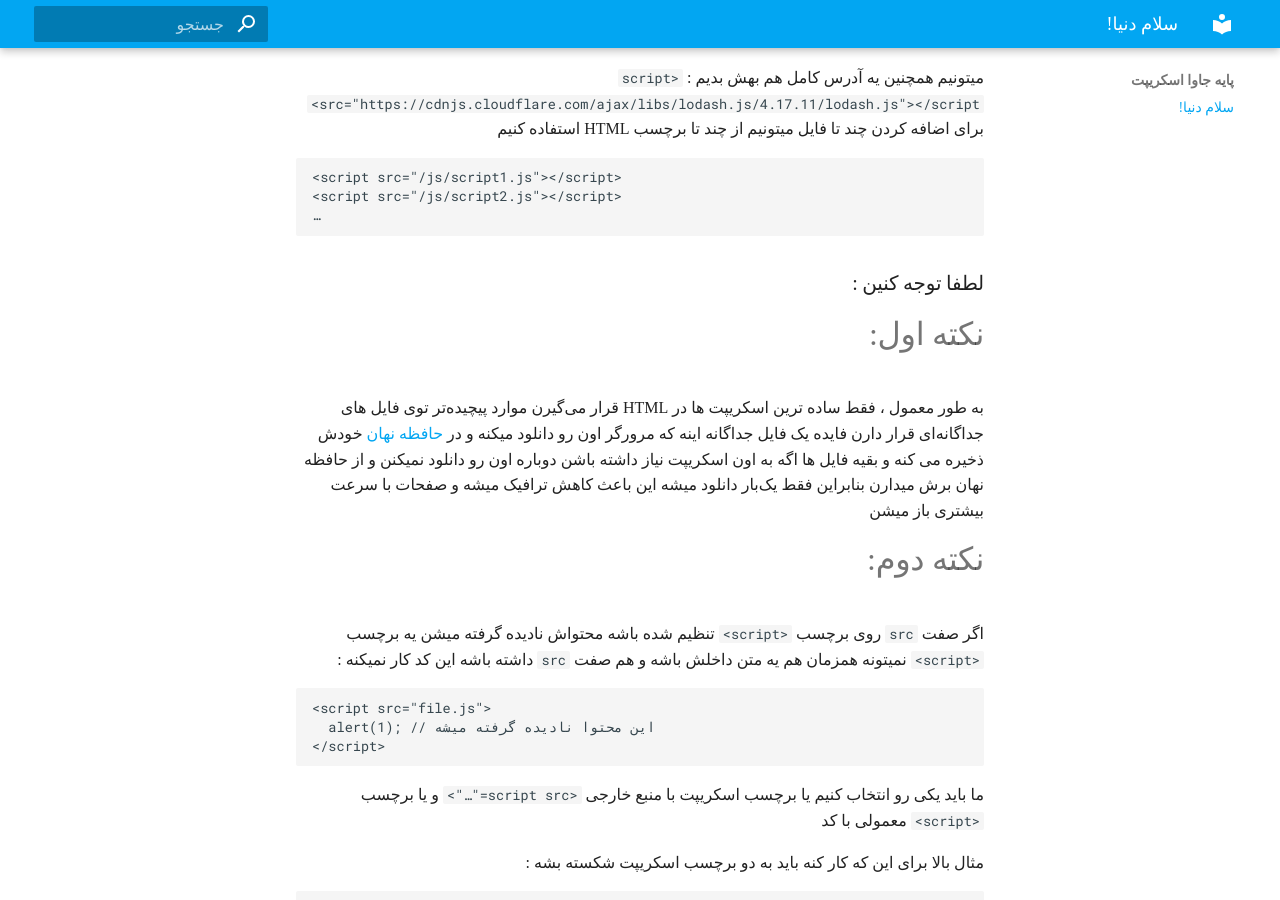
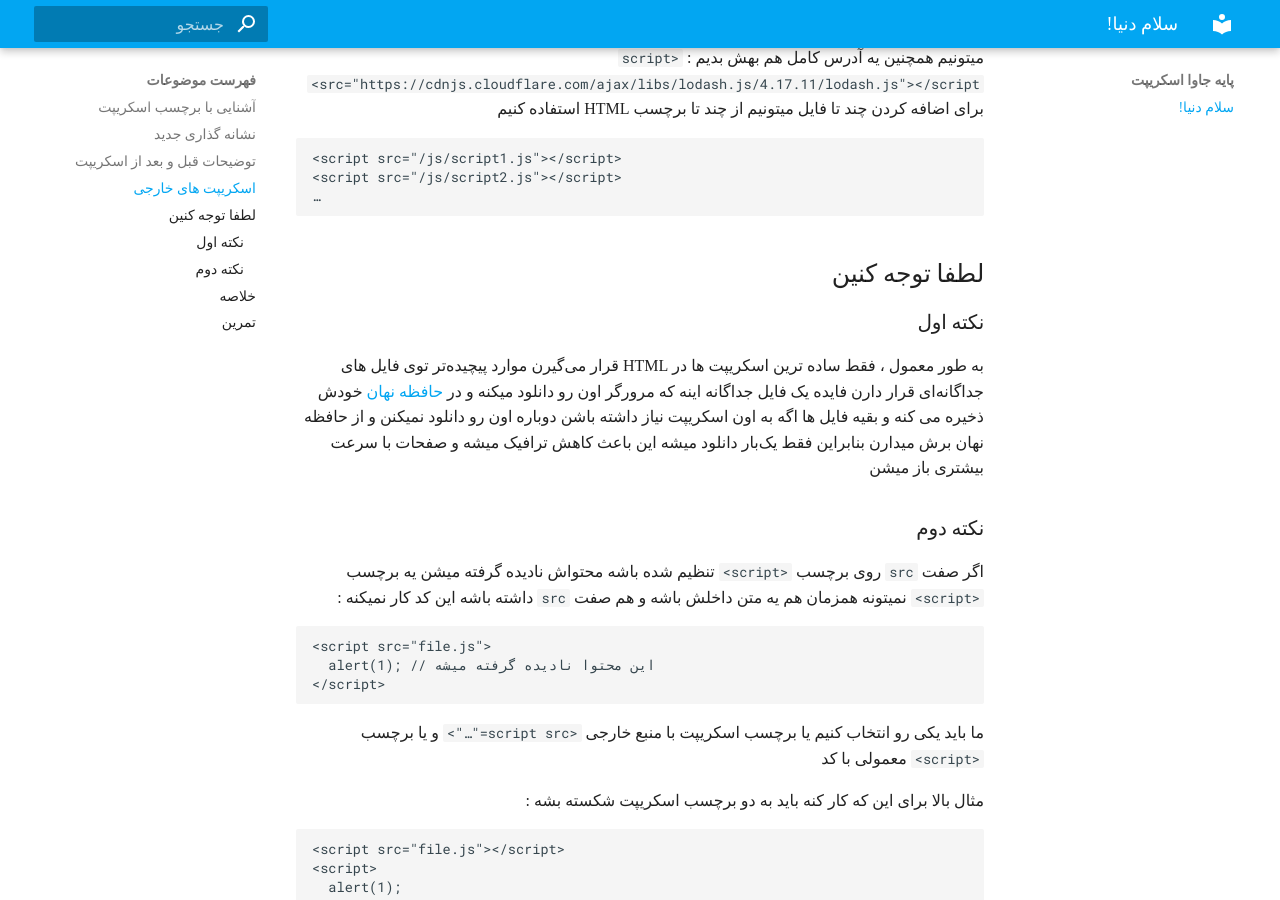
Before and after one commit to mmasoudih/javascript.info, an MkDocs documentation site: the page built from docs/002-javascript-fundamentals/hello_world.md, in a window 1280 px wide and 900 px high, scrolled down 1948 px. Built offline with MkDocs 1.6.1 and Material for MkDocs 9.7.7, drawn with Linux system fonts in a browser that asks for light colours; some web fonts are replaced.

Commit message:
fix heading

````diff
--- a/docs/002-javascript-fundamentals/hello_world.md
+++ b/docs/002-javascript-fundamentals/hello_world.md
@@ -7,7 +7,7 @@
 
 خب اول بیاین ببینیم چطوری میشه یه فایل اسکریپت رو به صفحه اضافه کرد، برای محیط سمت سرور مثل (Node.js) میتونین با زدن دستور "node my.js" اسکریپتتون رو اجرا کنین
 
-# آشنایی با برچسب اسکریپت
+## آشنایی با برچسب اسکریپت
 برنامه های جاوا اسکریپت تقریبا میتونن هر جایی از یه سند HTML با استفاده از برچسب `<script>` اجرا بشن.
 برای مثال :
 
@@ -31,7 +31,7 @@
 ```
 هر چی توی برچسب اسکریپت هست وقتی که مرورگر پردازشش میکنه به صورت خودکار اجرا میشه.
 
-# نشانه گذاری جدید
+## نشانه گذاری جدید
 برچسب `<script>` چند تا صفت داره که الان ما ازشون خیلی خیلی کم استفاده میکنیم ولی توی کد های قدیمی استفاده می‌شدن:
 
 صفت `type` (نوع) : `<script type=...>`
@@ -55,7 +55,7 @@
 این ترفند توی جاوا اسکریپت جدید استفاده نمیشه، این توضیحات کد های جاوا اسکریپت رو توی مرورگر های قدیمی مخفی میکنه و نمیدونستن که چطوری این برچسب رو پردازش کنن از اونجایی
 که مرورگر های منتشر شده توی ۱۵ سال گذشته این مشکل رو ندارن این مدل توضیحات میتونه بهتون کمک کنه تا کد های خیلی قدیمی رو شناسایی کنین
 
-# اسکریپت های خارجی
+## اسکریپت های خارجی
 اگه ما یه عالمه کد جاوا اسکریپت داشته باشیم میتونیم اونا رو به فایل های جدا تقسیم کنیم
 فایل های اسکریپت با صفت `src` میتونن به سند HTML اضافه بشن :
 `<script src="/path/to/script.js"></script>`
@@ -72,15 +72,15 @@
 …
 ```
 
-### لطفا توجه کنین :
+## لطفا توجه کنین
 
-# نکته اول:
+### نکته اول
 به طور معمول ، فقط ساده ترین اسکریپت ها در HTML قرار می‌گیرن موارد پیچیده‌تر توی فایل‌ های جداگانه‌ای قرار دارن
 فایده یک فایل جداگانه اینه که مرورگر اون رو دانلود میکنه و در [حافظه نهان](https://fa.wikipedia.org/wiki/%D8%AD%D8%A7%D9%81%D8%B8%D9%87_%D9%86%D9%87%D8%A7%D9%86_%D9%88%D8%A8) خودش ذخیره می کنه
 و بقیه فایل ها اگه به اون اسکریپت نیاز داشته باشن دوباره اون رو دانلود نمیکنن و از حافظه نهان برش میدارن بنابراین فقط یک‌بار دانلود میشه
 این باعث کاهش ترافیک میشه و صفحات با سرعت بیشتری باز میشن
 
-# نکته دوم:
+### نکته دوم
 اگر صفت `src` روی برچسب `<script>` تنظیم شده باشه محتواش نادیده گرفته میشن
 یه برچسب `<script>` نمیتونه همزمان هم یه متن داخلش باشه و هم صفت `src`  داشته باشه
 این کد کار نمیکنه :‌
@@ -102,7 +102,7 @@
 </script>
 ```
 
-# خلاصه
+## خلاصه
 - ما میتونیم از برچسب `<script>` برای اضافه کردن جاوا اسکریپت به یه صفحه استفاده کنیم
 - استفاده از صفت های type و language لازم نیست
 - یه اسکریپت توی فایل خارجی میتونه اینجوری به صفحه اضافه بشه: `<script src="path/to/script.js"></script>`
@@ -111,7 +111,7 @@
 ما از مرورگر به عنوان راهی برای اجرای کد های جاوا اسکریپت استفاده خواهیم کرد که برای خوندن آنلاین خیلی مناسبه اما این یکی از روش های خیلی زیادی هست که میشه از جاوا اسکریپت استفاده کرد
 
 
-# تمرین
+## تمرین
 - تمرین اول: نشون دادن یه پیغام (alert) توی صفحه
 درجه اهمیت ‌: ۵
 یه صفحه درست کنین که توش یه پیغام نشون بدین با متن دلخواهتون
````
